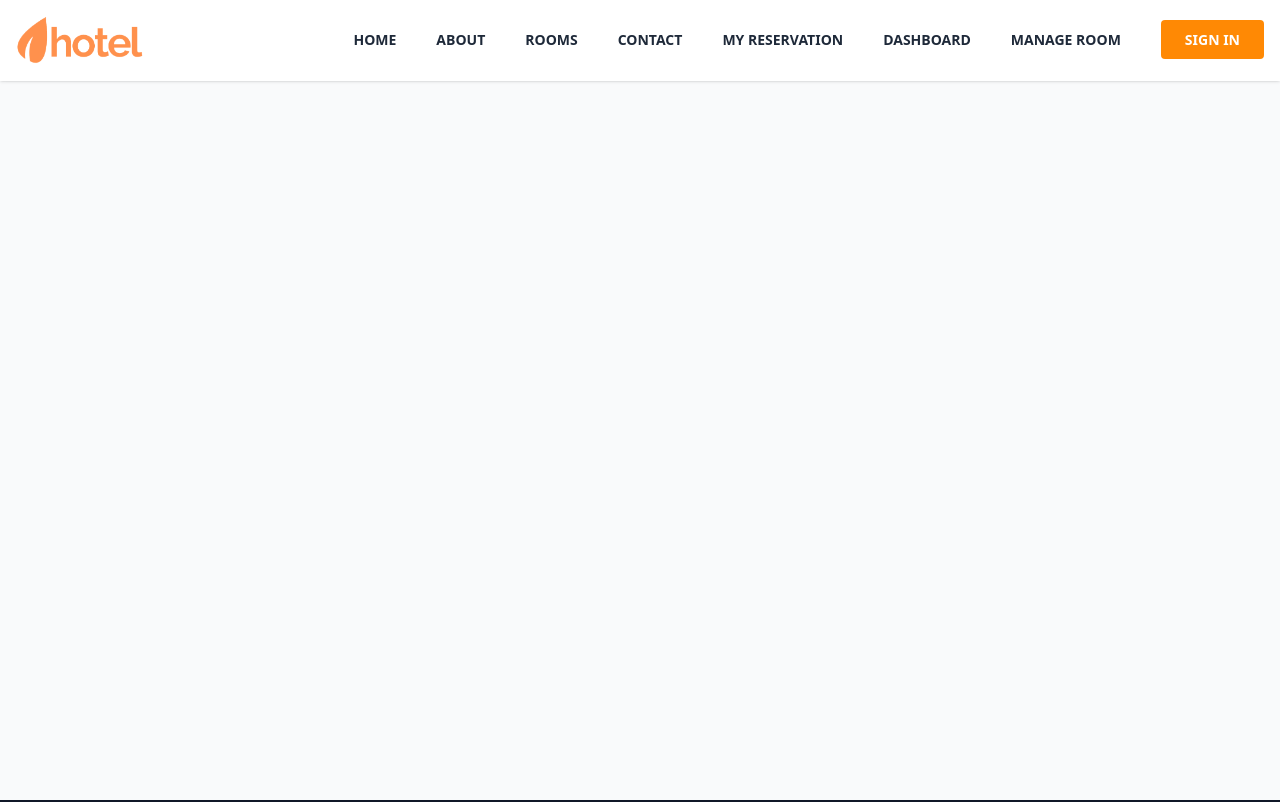
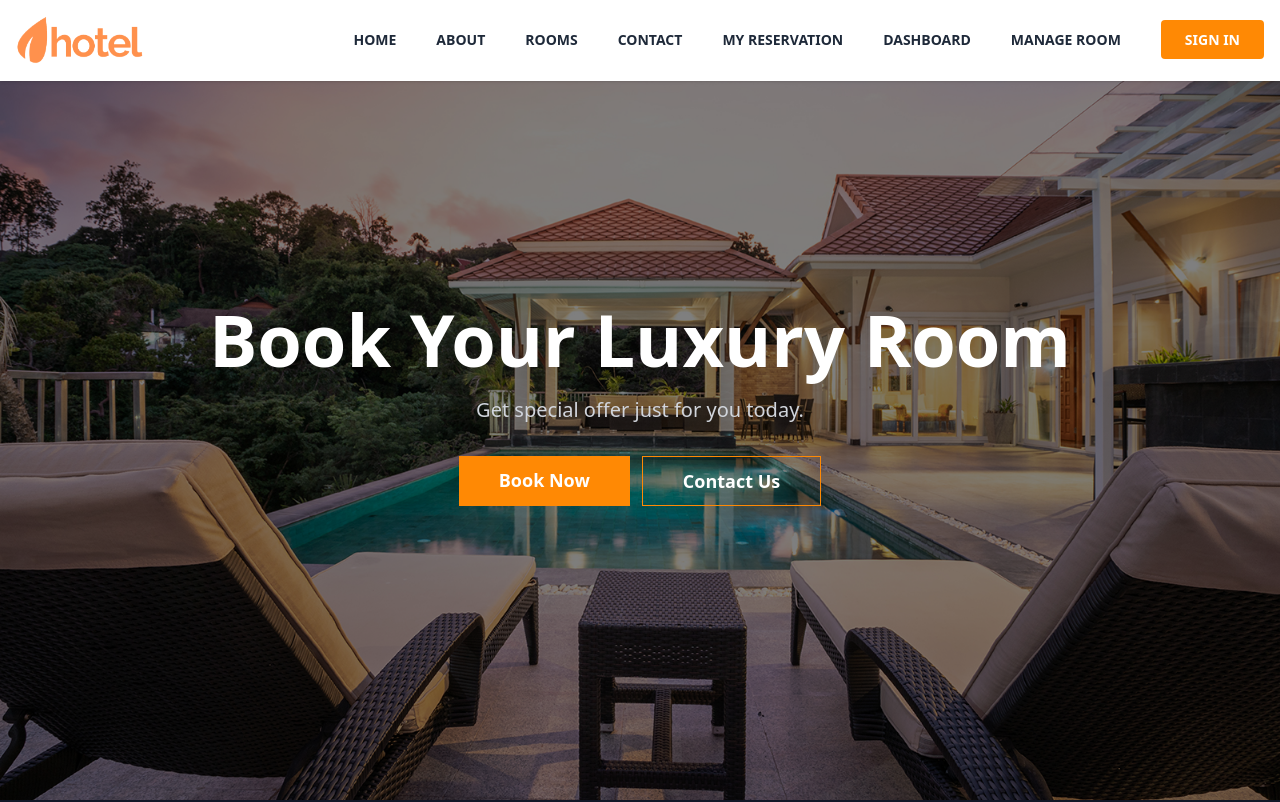
Before and after one commit to penhele/booking-hotel, a Next.js app: page / in a window 1280 px wide. Shown: the top 802 px of the page. Built offline with nearby package versions, Linux system fonts and the light colour scheme.

Commit message:
feat: add hero

```diff
--- a/app/page.tsx
+++ b/app/page.tsx
@@ -1,7 +1,9 @@
+import Hero from "@/components/hero";
+
 export default function Home() {
   return (
     <div>
-      <h1>Home Page</h1>
+      <Hero />
     </div>
   );
 }
--- /dev/null
+++ b/components/hero.tsx
@@ -0,0 +1,44 @@
+import Image from "next/image";
+import Link from "next/link";
+import React from "react";
+
+const Hero = () => {
+  return (
+    <div className="relative h-screen text-white overflow-hidden">
+      <div className="absolute inset-0">
+        <Image
+          src="/hero.jpg"
+          alt="hero image"
+          fill
+          className="object-cover object-center w-full h-full"
+        />
+        <div className="absolute inset-0 bg-black opacity-50"></div>
+      </div>
+
+      <div className="relative flex flex-col justify-center items-center h-full text-center">
+        <h1 className="text-7xl font-extrabold leading-tight mb-3 capitalize">
+          Book your luxury room
+        </h1>
+        <p className="text-xl text-gray-300 mb-8">
+          Get special offer just for you today.
+        </p>
+        <div className="flex gap-3">
+          <Link
+            href="/room"
+            className="bg-orange-400 text-white hover:bg-orange-500 py-2.5 px-6 md:px-10 text-lg font-semibold hover:scale-105 hover:shadow-lg"
+          >
+            Book Now
+          </Link>
+          <Link
+            href="/contact"
+            className="bg-transparent border border-orange-400 text-white hover:bg-orange-500 py-2.5 px-6 md:px-10 text-lg font-semibold hover:scale-105 hover:shadow-lg"
+          >
+            Contact Us
+          </Link>
+        </div>
+      </div>
+    </div>
+  );
+};
+
+export default Hero;
```
